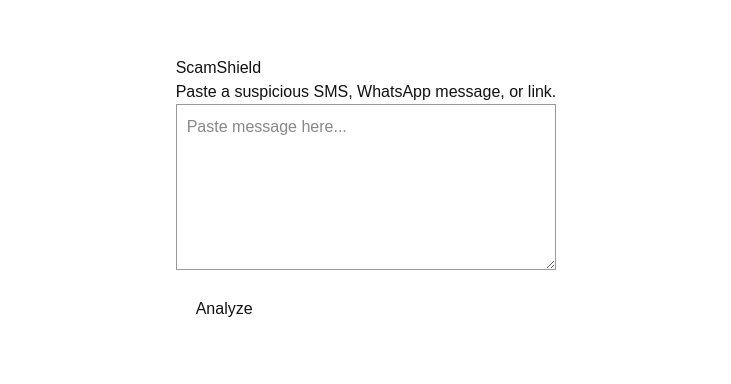
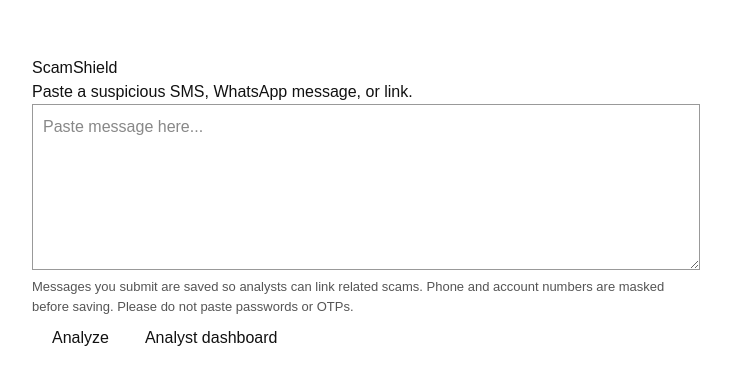
Before and after one commit to Fierywave/scamshield, a Next.js app in the folder frontend/: page / in a window 1280 px wide. Shown: the top 384 px of the page, without its empty margins (274-1005 px from the left). Built offline with nearby package versions, Linux system fonts and the light colour scheme.

Commit message:
Home page creates cases, mask personal data before saving

```diff
--- a/frontend/app/page.tsx
+++ b/frontend/app/page.tsx
@@ -4,9 +4,11 @@ import { useState } from "react";
 type Result = {
   verdict: string;
   score: number;
-  ml_probability: number;
   urls: { url: string; probability: number }[];
   reasons: string[];
+  report_id: number;
+  case_id: number | null;
+  case_size: number;
 };
 
 const COLORS: Record<string, string> = {
@@ -26,7 +28,7 @@ export default function Home() {
     setError("");
     setResult(null);
     try {
-      const res = await fetch("http://localhost:8000/analyze", {
+      const res = await fetch("http://localhost:8000/reports", {
         method: "POST",
         headers: { "Content-Type": "application/json" },
         body: JSON.stringify({ text }),
@@ -50,13 +52,17 @@ export default function Home() {
         style={{ width: "100%", padding: 10, fontSize: 16, boxSizing: "border-box", background: "#fff", color: "#111", border: "1px solid #999" }}
         placeholder="Paste message here..."
       />
+      <p style={{ fontSize: 13, color: "#555" }}>
+        Messages you submit are saved so analysts can link related scams. Phone and account numbers are masked before saving. Please do not paste passwords or OTPs.
+      </p>
       <button
         onClick={analyze}
         disabled={loading || !text.trim()}
-        style={{ marginTop: 10, padding: "10px 20px", fontSize: 16, cursor: "pointer" }}
+        style={{ padding: "10px 20px", fontSize: 16, cursor: "pointer" }}
       >
         {loading ? "Analyzing..." : "Analyze"}
       </button>
+      <a href="/cases" style={{ marginLeft: 16 }}>Analyst dashboard</a>
 
       {error && <p style={{ color: "#c62828" }}>{error}</p>}
 
@@ -66,6 +72,15 @@ export default function Home() {
             {result.verdict}
           </h2>
           <p>Risk score: {Math.round(result.score * 100)} / 100</p>
+
+          {result.case_id && (
+            <p style={{ background: "#fff3e0", padding: 8, borderRadius: 6 }}>
+              {result.case_size > 1
+                ? `Linked to case #${result.case_id}: ${result.case_size} reports share evidence with this message.`
+                : `Opened new case #${result.case_id} for analyst review.`}
+            </p>
+          )}
+
           {result.reasons.length > 0 && (
             <>
               <strong>Why:</strong>
```
Also changed, not shown: 1 other file (tests, documents, lock files or other folders).
